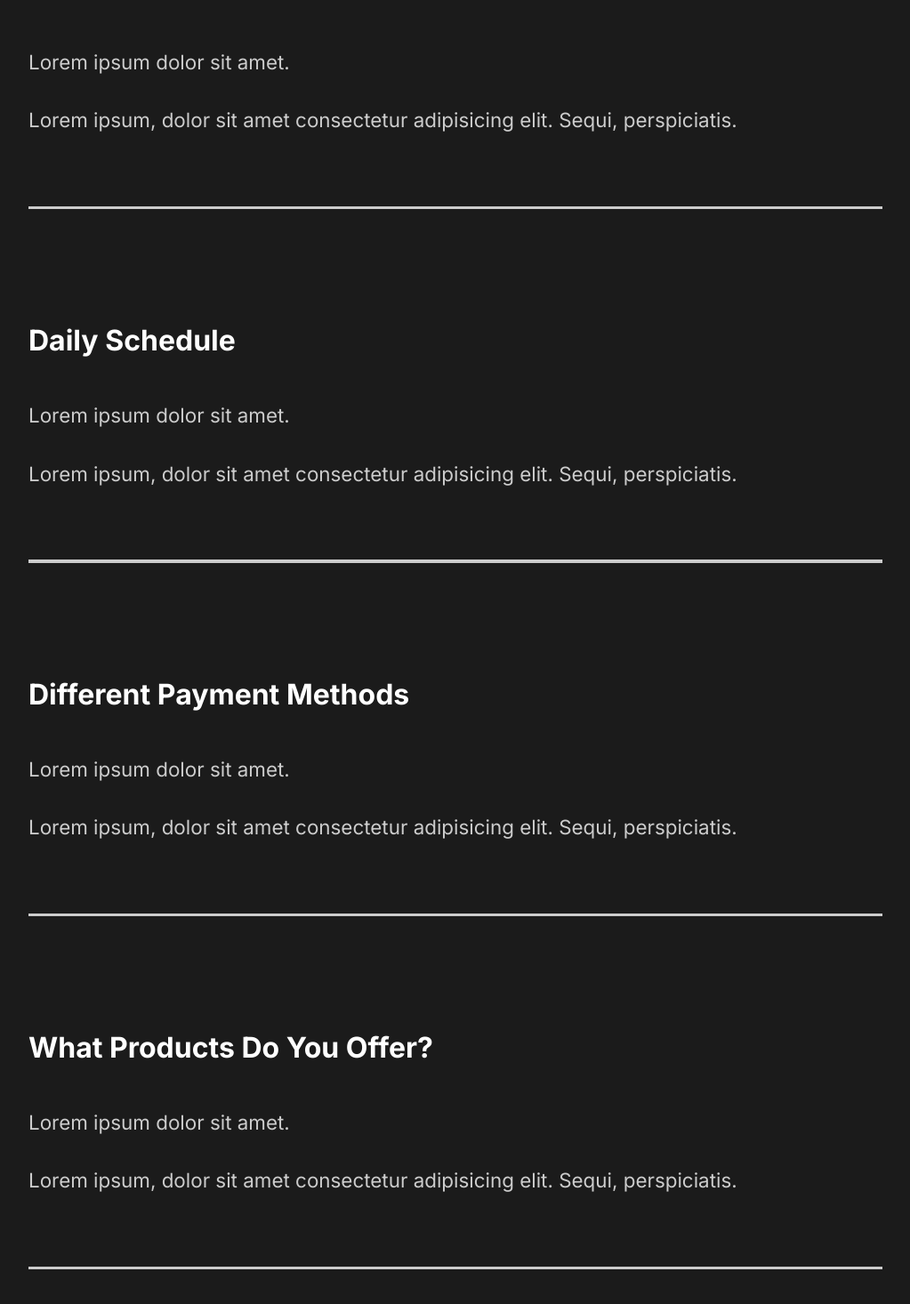
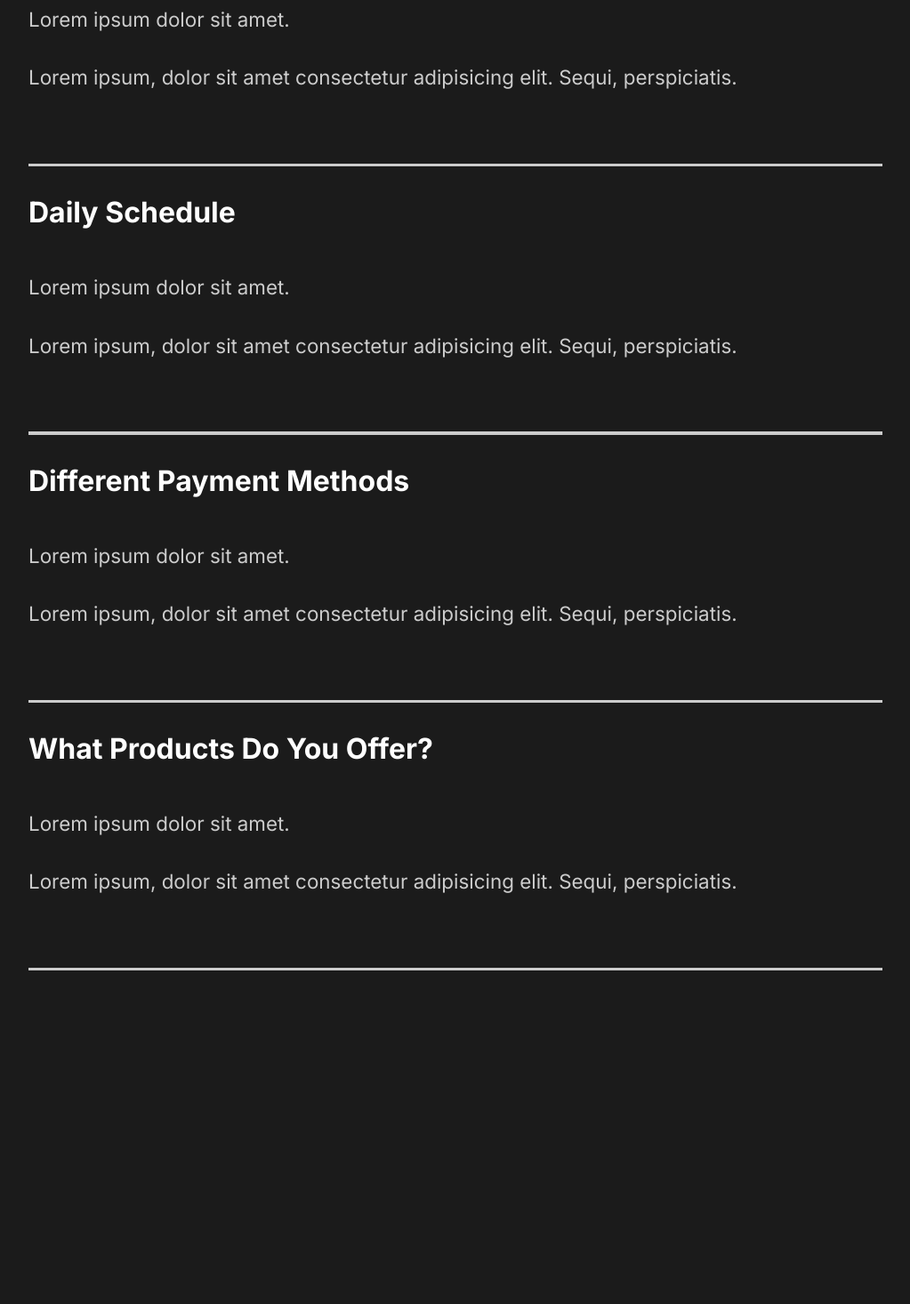
Before and after one commit to cooperama/react-capture, a React (Create React App) app: page / in a window 1280 px wide. Shown: the part 2304-3770 px from the top of the page at 89% size, without its empty margins (128-1151 px from the left). After the commit the page ends 3507 px from the top, so only its background shows below. Built offline with nearby package versions, Linux system fonts and the light colour scheme.

Commit message:
Adds toggle animation to FaqSection component

```diff
--- a/src/components/FaqSection.js
+++ b/src/components/FaqSection.js
@@ -1,6 +1,8 @@
-import React from "react";
+import React, { useState } from "react";
 import styled from 'styled-components';
 import { About } from '../styles';
+import Toggle from './Toggle';
+import { AnimateSharedLayout } from 'framer-motion';
 
 const FaqSection = () => {
   return (
@@ -8,8 +10,8 @@ const FaqSection = () => {
       <h2>
         Any Questions <span>FAQ</span>
       </h2>
-      <div className="question">
-        <h4>How Do I Start?</h4>
+      <AnimateSharedLayout>
+        <Toggle title="How Do I Start?">
           <div className="answer">
             <p>Lorem ipsum dolor sit amet.</p>
             <p>
@@ -17,10 +19,8 @@ const FaqSection = () => {
               perspiciatis.
             </p>
           </div>
-        <div className="faq-line"></div>
-      </div>
-      <div className="question">
-        <h4>Daily Schedule</h4>
+        </Toggle>
+        <Toggle title="Daily Schedule">
           <div className="answer">
             <p>Lorem ipsum dolor sit amet.</p>
             <p>
@@ -28,10 +28,8 @@ const FaqSection = () => {
               perspiciatis.
             </p>
           </div>
-        <div className="faq-line"></div>
-      </div>
-      <div className="question">
-        <h4>Different Payment Methods</h4>
+        </Toggle>
+        <Toggle title="Different Payment Methods">
           <div className="answer">
             <p>Lorem ipsum dolor sit amet.</p>
             <p>
@@ -39,10 +37,8 @@ const FaqSection = () => {
               perspiciatis.
             </p>
           </div>
-        <div className="faq-line"></div>
-      </div>
-      <div className="question">
-        <h4>What Products Do You Offer?</h4>
+        </Toggle>
+        <Toggle title="What Products Do You Offer?">
           <div className="answer">
             <p>Lorem ipsum dolor sit amet.</p>
             <p>
@@ -50,8 +46,8 @@ const FaqSection = () => {
               perspiciatis.
             </p>
           </div>
-        <div className="faq-line"></div>
-      </div>
+        </Toggle>
+      </AnimateSharedLayout>
     </Faq>
   );
 };
--- /dev/null
+++ b/src/components/Toggle.js
@@ -0,0 +1,13 @@
+import React, { useState } from 'react';
+import { motion } from 'framer-motion';
+
+export default function Toggle({ title, children}) {
+  const [toggle, setToggle] = useState(true);
+  return (
+    <motion.div layout onClick={() => setToggle(!toggle)}>
+      <motion.h4 layout>{title}</motion.h4>
+      {toggle ? children : ''}
+      <div className="faq-line"></div>
+    </motion.div>
+  )
+}
```
Also changed, not shown: 1 other file (tests, documents, lock files or other folders). Lines whose indentation alone changed are shown as unchanged.
